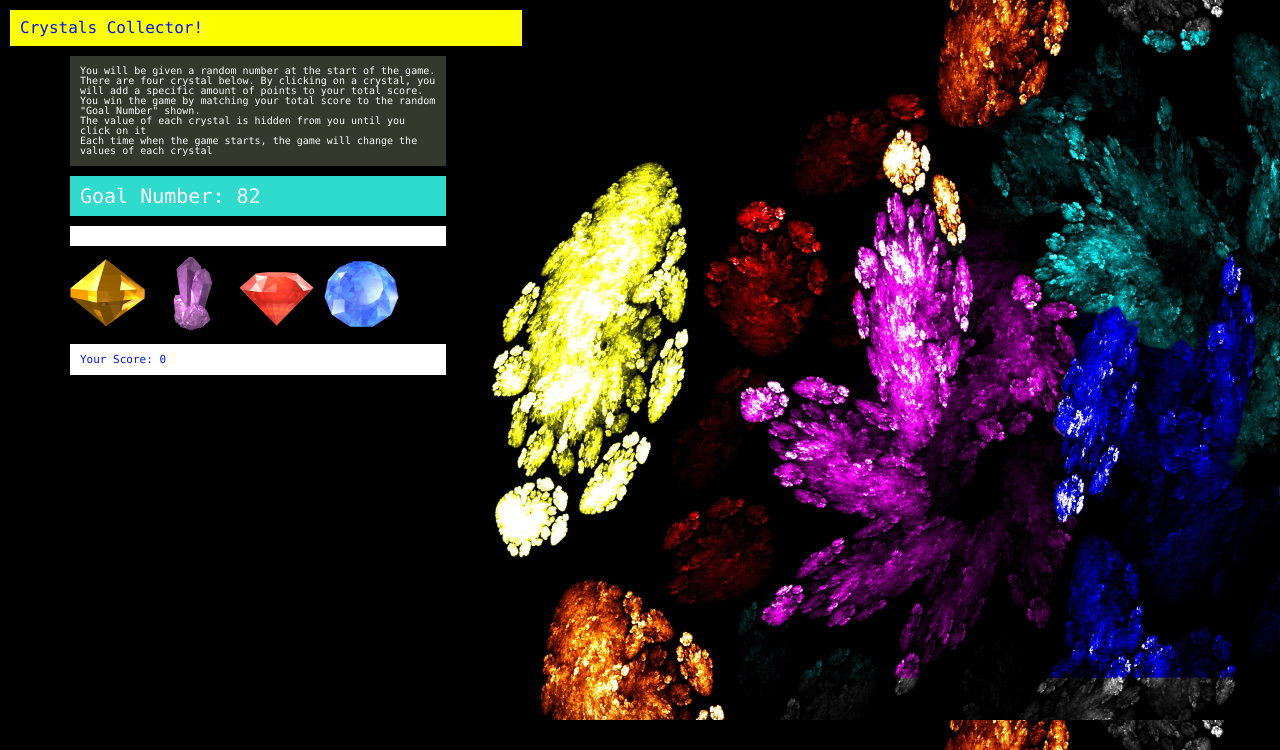
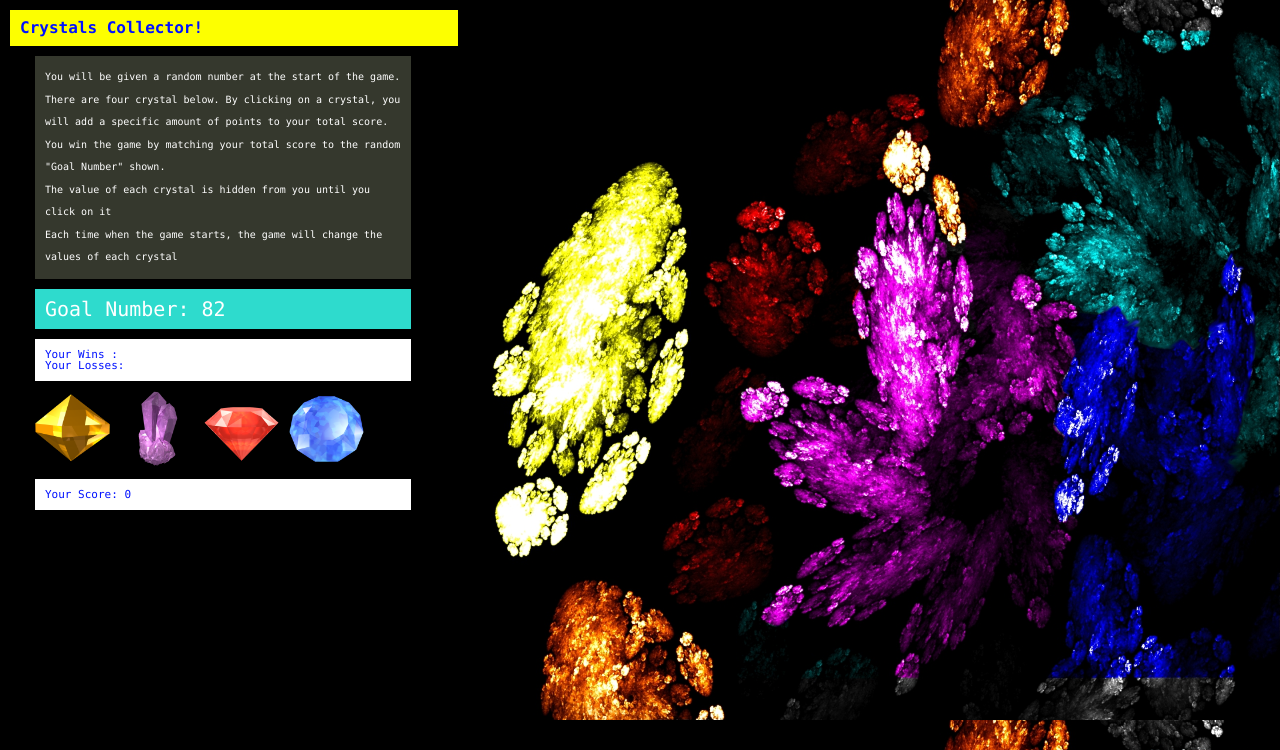
Before and after one commit to rowieej/week-4-game-crystals, a PHP site: page / in a window 1280 px wide. Shown: the top 750 px of the page. Run offline with PHP 8.4, Linux system fonts and the light colour scheme.

Commit message:
added jquery to show type in body of website and made heading bold

```diff
--- a/assets/css/style.css
+++ b/assets/css/style.css
@@ -12,11 +12,14 @@ body {
 	color: #01f;
 	padding: 10px;
 	background-color: #fdff00;
-	width: 40%;
+	width: 35%;
 	margin: 10px 10px;
+	font-weight: bold;
 }
 
 .container{
+	margin-left: 20px;
+
 
 }
 
@@ -27,6 +30,7 @@ body {
 	width: 33%;
 	padding: 10px;
 	position: relative;
+	line-height: 2.25em;
 
 }
 .targetNumber{
--- a/assets/javascript/game.js
+++ b/assets/javascript/game.js
@@ -16,6 +16,7 @@ var losses = 0;
 console.log(values);
 
 $(".targetNumber").append("Goal Number: " + values.goal);
+$(".winsLosses").append("Your Wins :" + "<p></p>" + "Your Losses: ");
 $(".userScore").append("Your Score: " + values.score);
 
 
```
